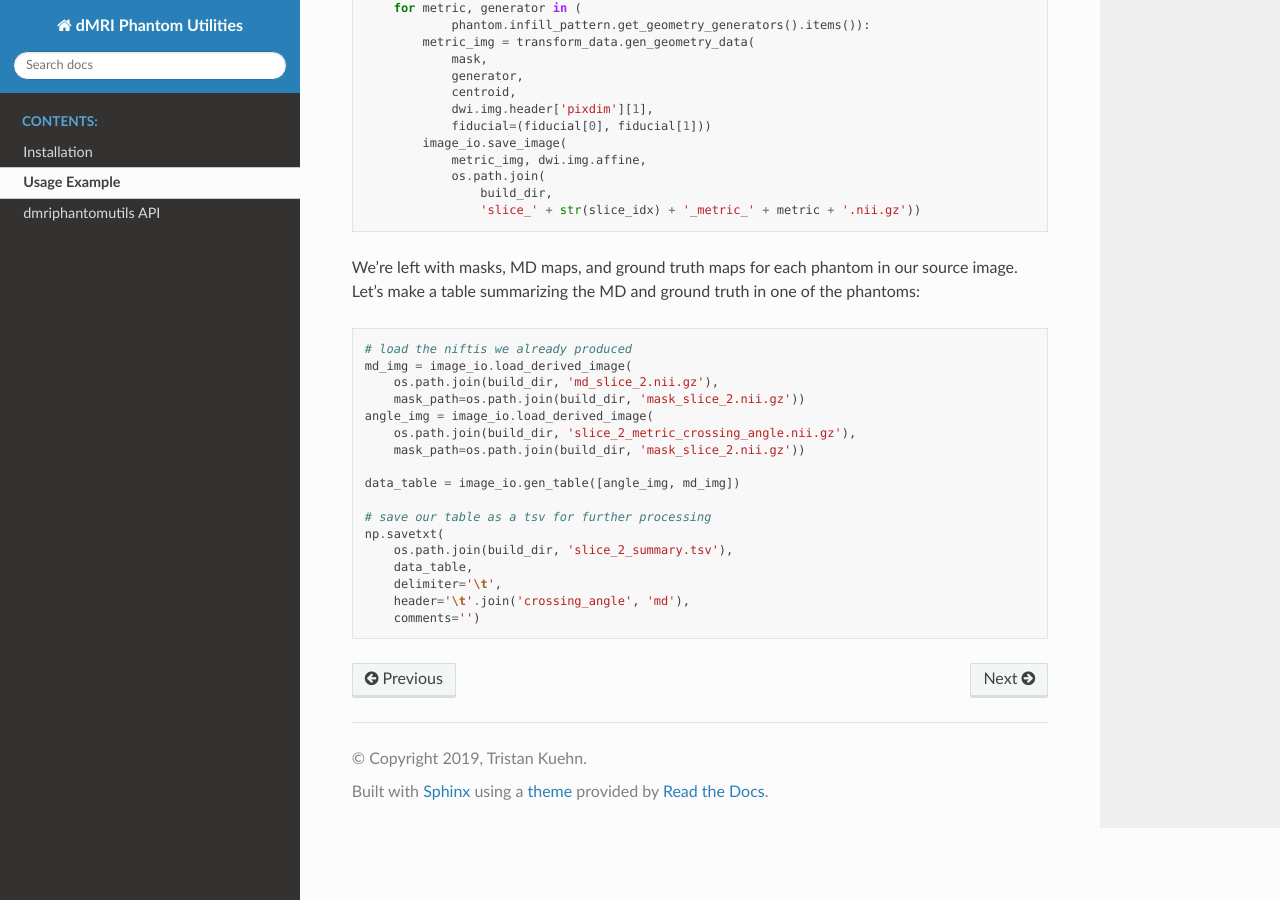
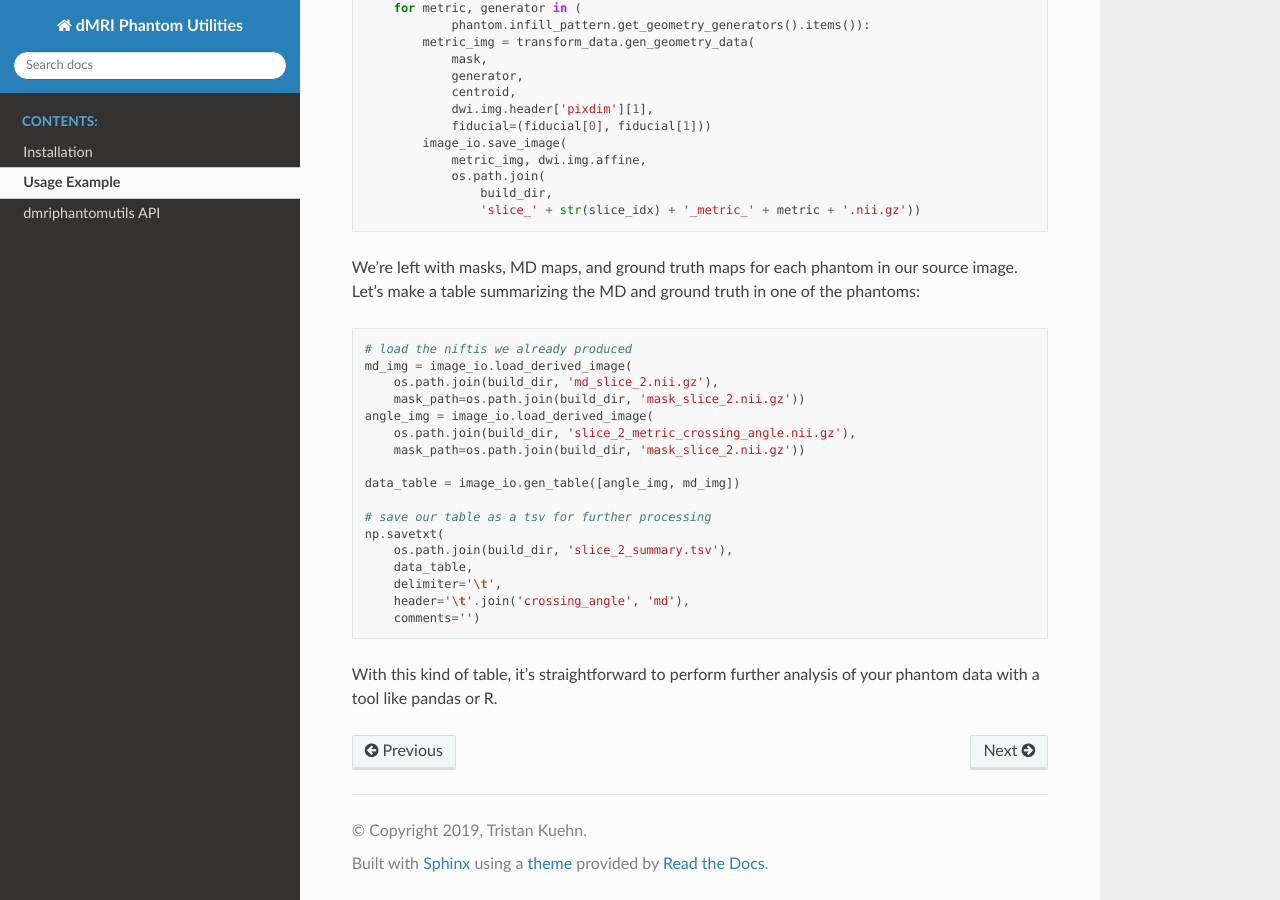
Before and after one commit to tkkuehn/3am-phantom-utilities, a Sphinx documentation site: the page built from docs/usage/example.rst, in a window 1280 px wide and 900 px high, scrolled down 2111 px. Built offline with Sphinx 7.4.7 and the Read the Docs theme 2.0.0, drawn with Linux system fonts in a browser that asks for light colours.

Commit message:
Add conclusion to usage example

```diff
--- a/docs/usage/example.rst
+++ b/docs/usage/example.rst
@@ -121,3 +121,5 @@ We're left with masks, MD maps, and ground truth maps for each phantom in our so
         delimiter='\t',
         header='\t'.join('crossing_angle', 'md'),
         comments='')
+
+With this kind of table, it's straightforward to perform further analysis of your phantom data with a tool like pandas or R.
```
